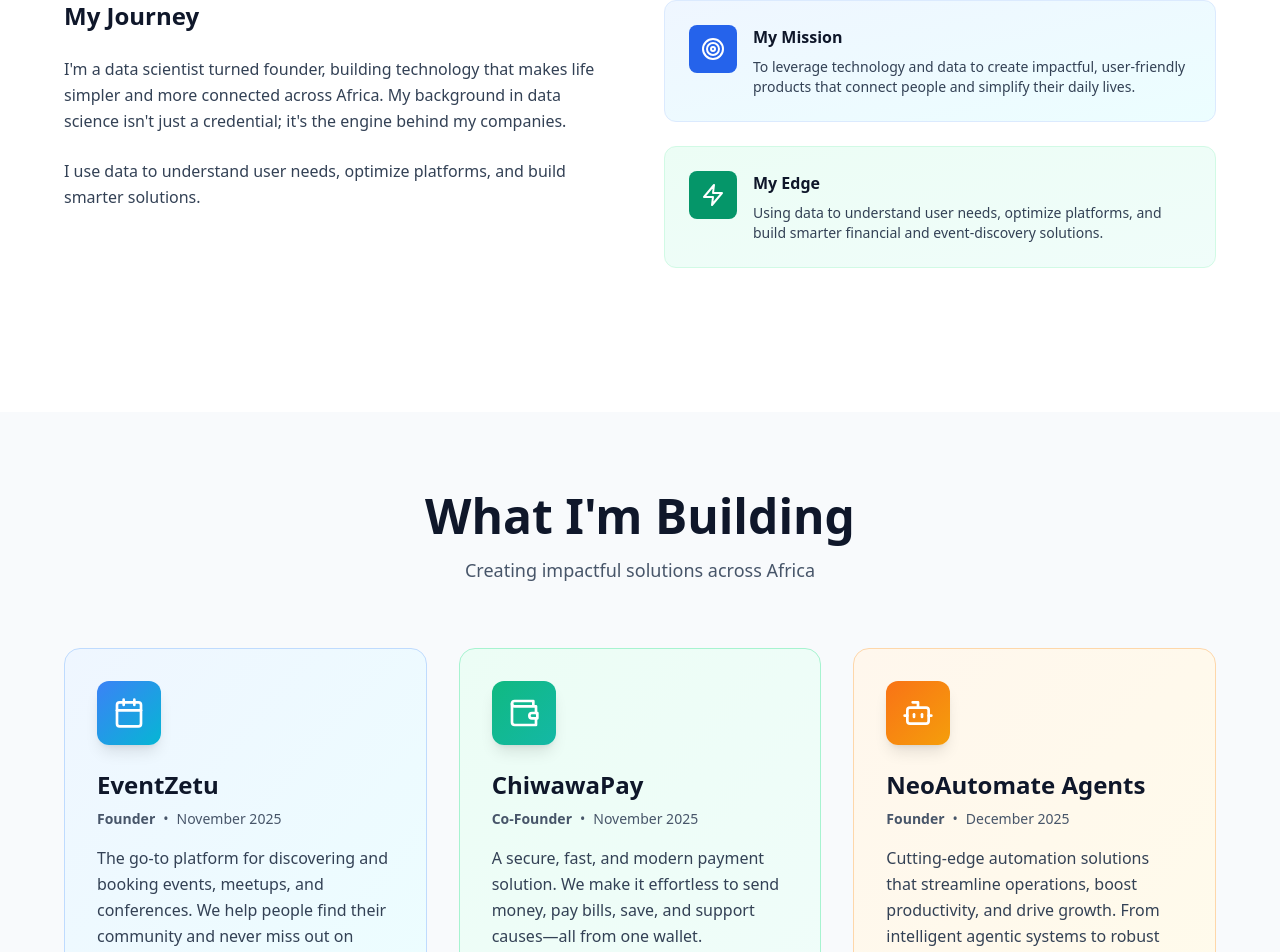
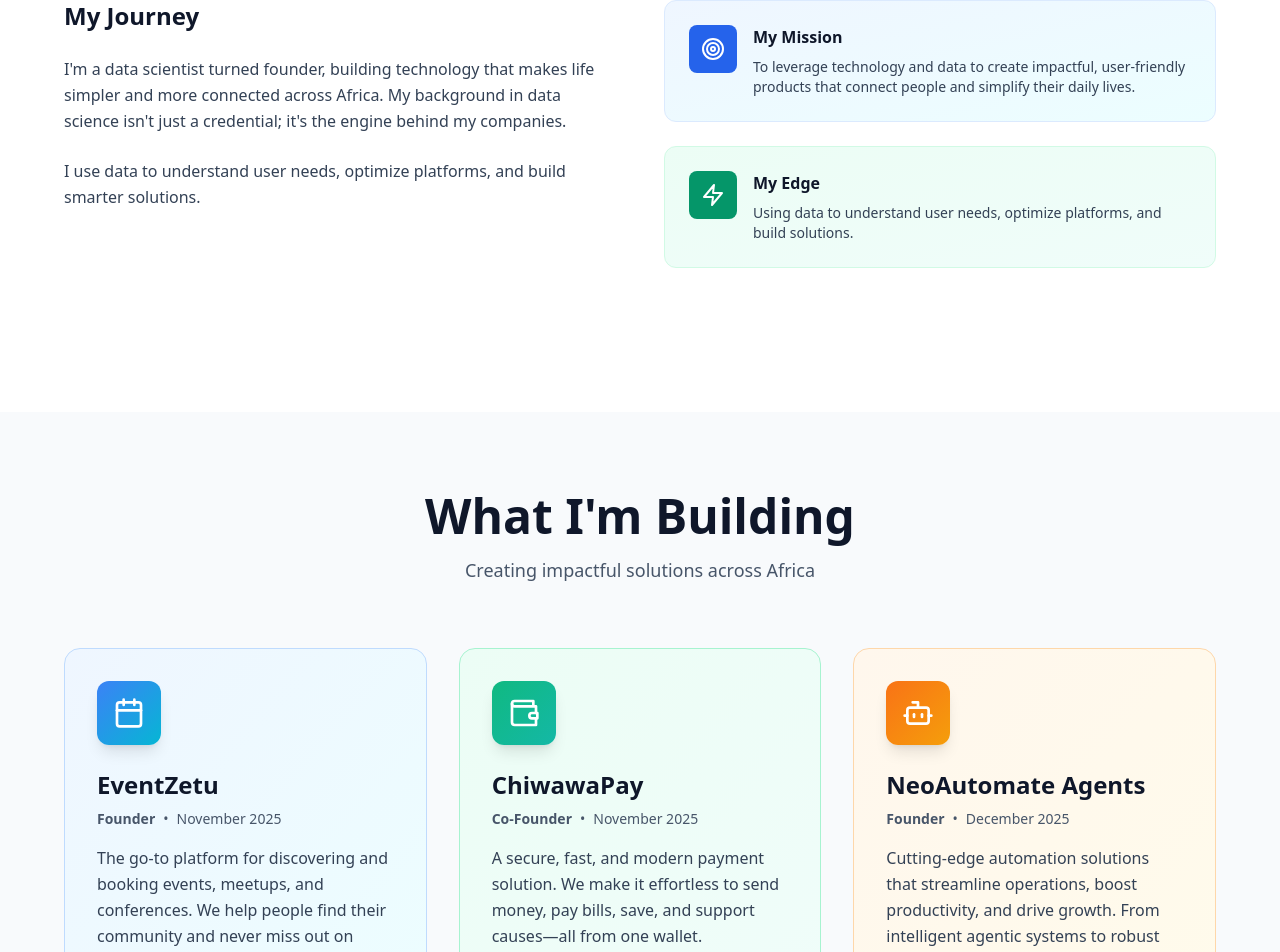
Before and after one commit to jumakitula/Portfolio, a React (Vite) app: page / in a window 1280 px wide. Shown: the part 992-1944 px from the top of the page. Built offline with nearby package versions, Linux system fonts and the light colour scheme.

Commit message:
Update About.tsx

```diff
--- a/src/components/About.tsx
+++ b/src/components/About.tsx
@@ -43,7 +43,7 @@ export default function About() {
                   <div>
                     <h4 className="font-bold text-slate-900 mb-2">My Edge</h4>
                     <p className="text-slate-700 text-sm">
-                      Using data to understand user needs, optimize platforms, and build smarter financial and event-discovery solutions.
+                      Using data to understand user needs, optimize platforms, and build  solutions.
                     </p>
                   </div>
                 </div>
```
